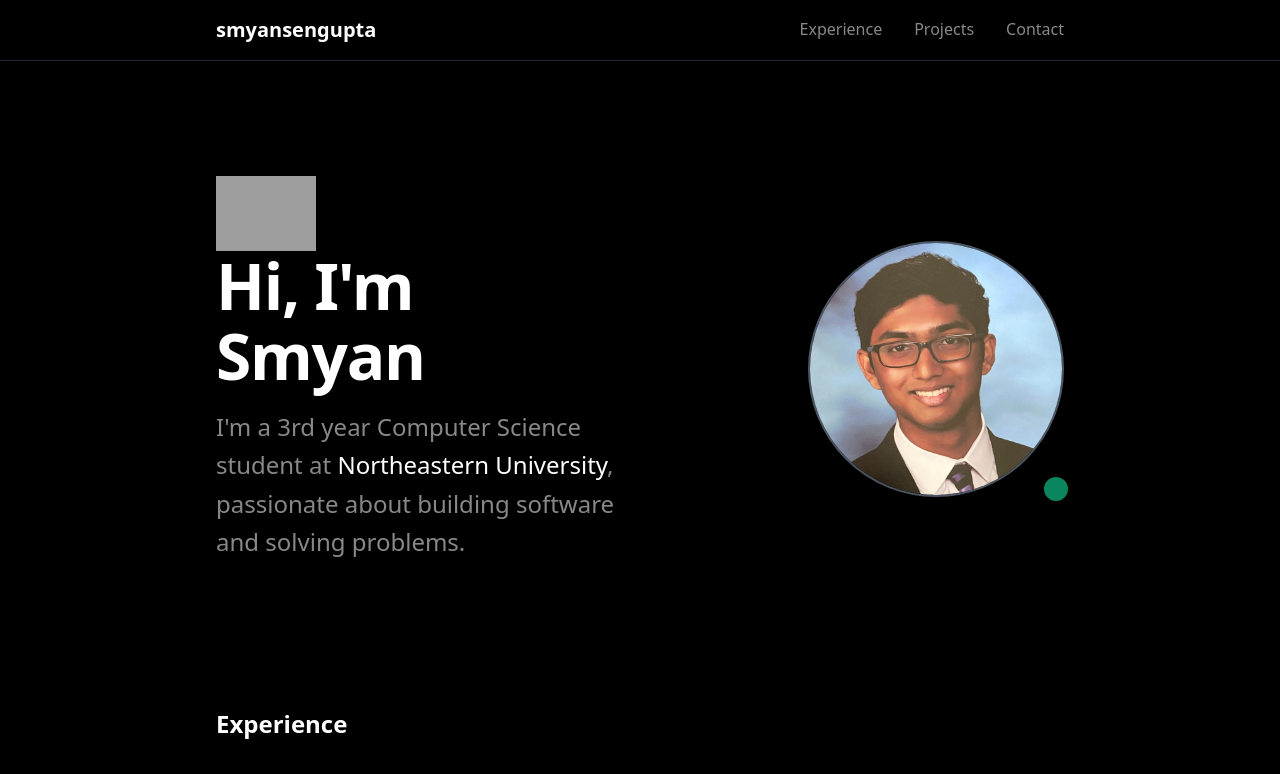
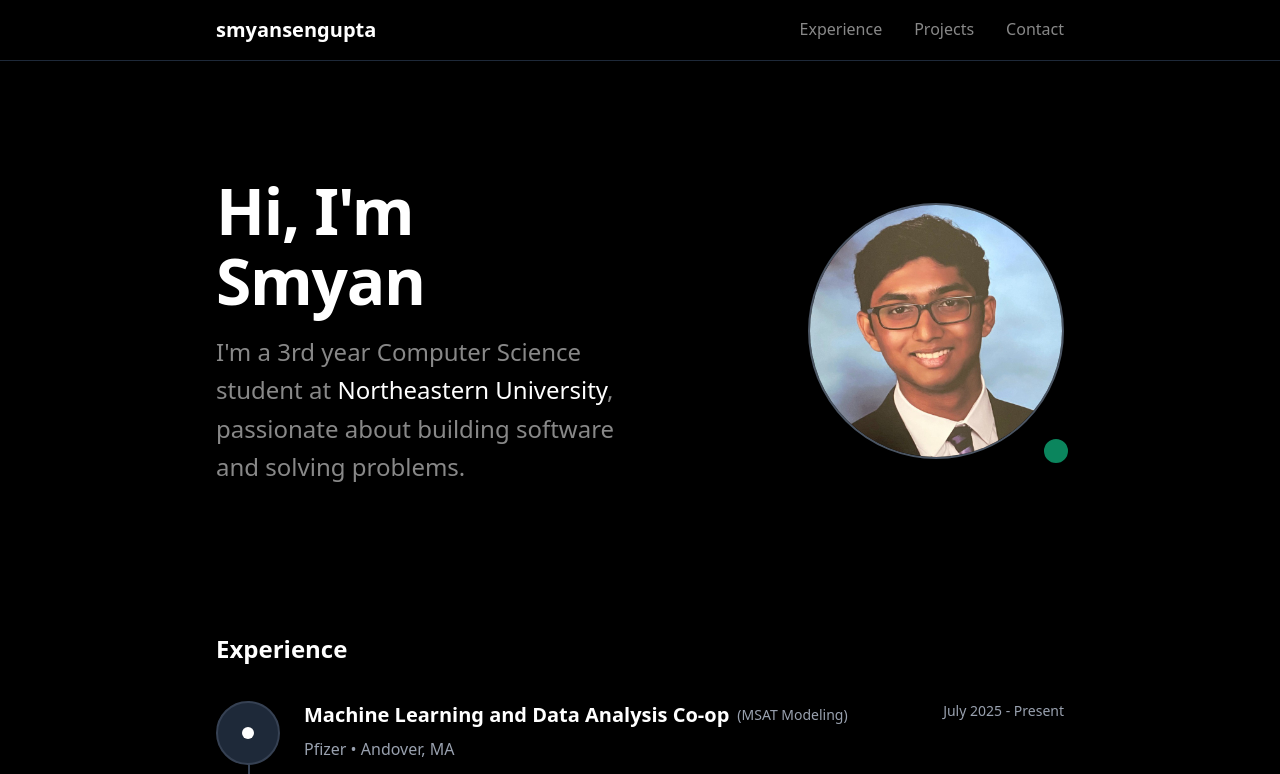
Before and after one commit to smyansengupta/smyansengupta.github.io, a Next.js app: page / in a window 1280 px wide. Shown: the top 774 px of the page. Built offline with nearby package versions, Linux system fonts and the light colour scheme; grey boxes are pictures that could not be loaded.

Commit message:
image fixes

```diff
--- a/src/app/page.tsx
+++ b/src/app/page.tsx
@@ -1,3 +1,5 @@
+import Image from "next/image";
+
 export default function Home() {
   return (
     <div className="min-h-screen bg-black text-white">
@@ -24,11 +26,10 @@ export default function Home() {
           <div className="grid grid-cols-1 lg:grid-cols-2 gap-12 items-center">
             <div>
               <h1 className="hero-title">
-                <a href="#"><img src="https://media.giphy.com/media/hvRJCLFzcasrR4ia7z/giphy.gif" width="100px" alt="GIF"></img></a>
-                Hi, I'm Smyan
+                Hi, I&apos;m Smyan
               </h1>
               <p className="hero-subtitle">
-                I'm a 3rd year Computer Science student at{" "}
+                I&apos;m a 3rd year Computer Science student at{" "}
                 <a
                   href="https://www.northeastern.edu/"
                   className="text-white hover:text-gray-300 transition-colors"
@@ -42,9 +43,11 @@ export default function Home() {
             </div>
             <div className="flex justify-center lg:justify-end">
               <div className="relative">
-                <img
+                <Image
                   src="/pfp.jpeg"
                   alt="Smyan Sengupta"
+                  width={256}
+                  height={256}
                   className="w-64 h-64 profile-picture rounded-full object-cover shadow-2xl"
                 />
                 <div className="absolute -bottom-2 -right-2 w-8 h-8 status-indicator rounded-full"></div>
@@ -300,7 +303,7 @@ export default function Home() {
           <h2 className="section-title">Contact</h2>
           <div className="space-y-4">
             <p className="text-gray-400">
-              Feel free to reach out if you'd like to connect or collaborate.
+              Feel free to reach out if you&apos;d like to connect or collaborate.
             </p>
             <div>
               <a href="mailto:senguptasmyan@gmail.com" className="contact-link">
```
